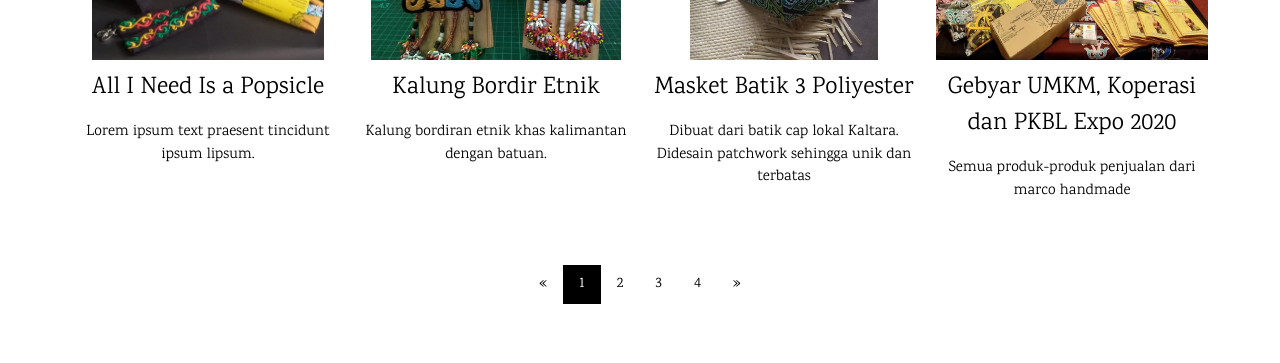
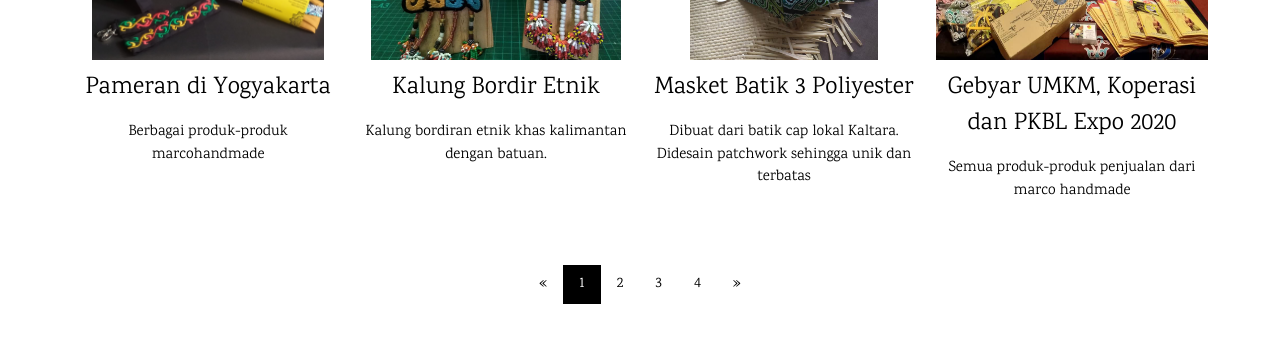
Before and after one commit to portofoliodesign99/marco, a plain HTML site: page index.html in a window 1280 px wide. Shown: the part 798-1161 px from the top of the page. Drawn offline with nearby package versions, Linux system fonts and the light colour scheme; files that its build step writes are made by us from their sources.

Commit message:
Update index.html
update descripsi barang ke 5

```diff
--- a/index.html
+++ b/index.html
@@ -58,8 +58,8 @@
             <div class="w3-row-padding w3-padding-16 w3-center">
                 <div class="w3-quarter">
                 <img src="souvenir_1.jpg" alt="Popsicle" >
-                <h3>All I Need Is a Popsicle</h3>
-                <p>Lorem ipsum text praesent tincidunt ipsum lipsum.</p>
+                <h3>Pameran di Yogyakarta</h3>
+                <p>Berbagai produk-produk marcohandmade</p>
                 </div>
                 <div class="w3-quarter">
                 <img src="kalung_1.jpg" alt="Salmon" >
```
